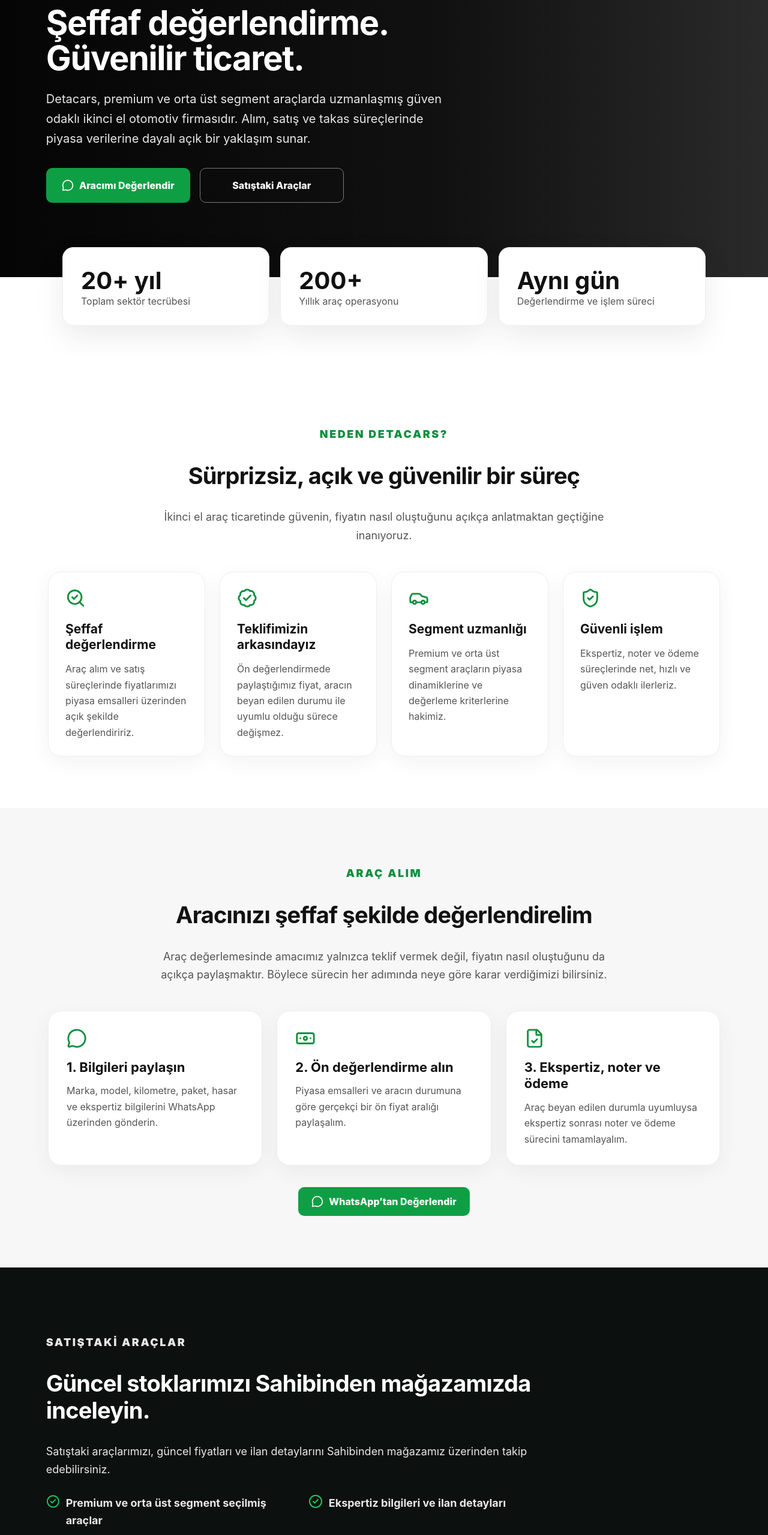
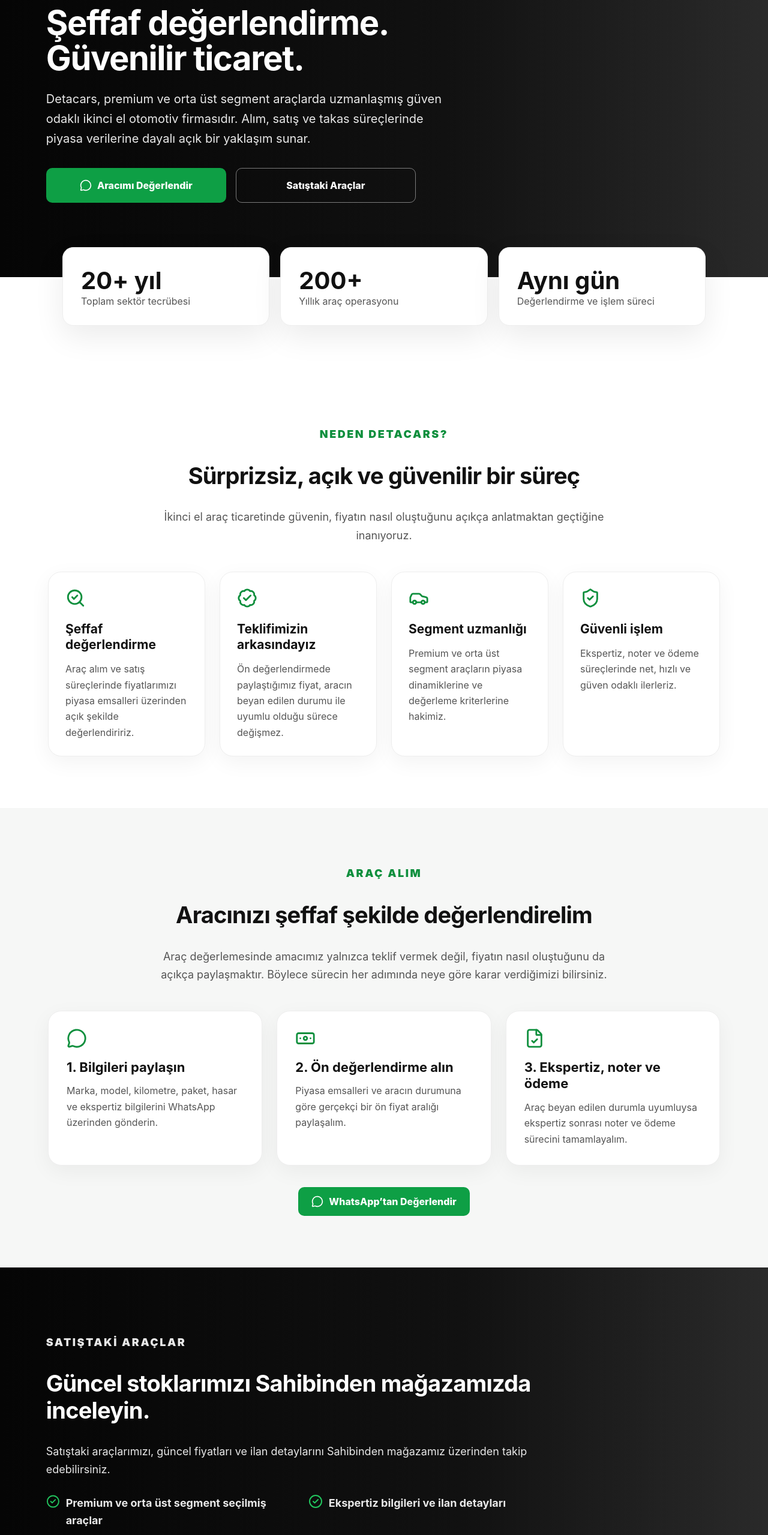
Before and after one commit to alitamirciler/detacars-website, a Next.js app: page / in a window 1280 px wide. Shown: the part 234-2793 px from the top of the page at 60% size. Built offline with nearby package versions, Linux system fonts and the light colour scheme.

Commit message:
final visual fixes

```diff
--- a/app/globals.css
+++ b/app/globals.css
@@ -10,7 +10,12 @@
 
 .navCta,.primary{background:#0e9f45;color:#fff;padding:14px 22px;border-radius:10px;font-weight:800;display:inline-flex;gap:9px;align-items:center;justify-content:center}
 .secondaryDark{border:1px solid rgba(255,255,255,.45);color:#fff;padding:14px 22px;border-radius:10px;font-weight:800;display:inline-flex;align-items:center;justify-content:center}
-.heroButton{width:240px;height:58px;padding:0 22px}
+.heroButton{
+  width:300px;
+  height:58px;
+  padding:0 24px;
+  white-space:nowrap;
+}
 
 .hero{min-height:620px;position:relative;background:linear-gradient(90deg,#050505 0%,#111 58%,#2a2a2a 100%);display:flex;align-items:center}
 .heroContent{position:relative;z-index:2;max-width:760px;margin-left:6vw;color:white}
@@ -89,7 +94,11 @@
 
 .centerCta{text-align:center;margin-top:36px}
 
-.stockSection{padding:92px 6vw;background:#0c1110;color:#fff}
+.stockSection{
+  padding:92px 6vw;
+  background:linear-gradient(90deg,#050505 0%,#111 60%,#2a2a2a 100%);
+  color:#fff;
+}
 .stockSection>div{max-width:850px}
 .stockSection p{font-size:18px;line-height:1.65;color:#e8e8e8}
 .stockPoints{display:grid;grid-template-columns:1fr 1fr;gap:10px 24px;margin:26px 0 34px}
```
